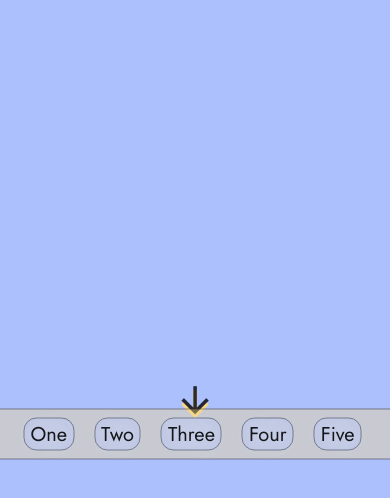
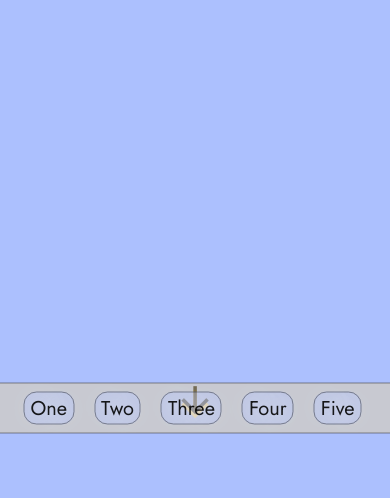
Before and after one commit to khbmh/draft, a plain HTML site: page index.html in a window 390 px wide. Shown: the part 326-824 px from the top of the page. Drawn offline with nearby package versions, Linux system fonts and the light colour scheme.

Commit message:
Update phone.css

```diff
--- a/phone.css
+++ b/phone.css
@@ -67,7 +67,7 @@ nav ul {
   justify-content: space-between;
   width: 110vw;
   list-style: none;
-  top: 90vh;
+  top: 87vh;
   background-color: #f5d78a62;
   left: 50%;
   transform: translate(-50%, -50%);
```
